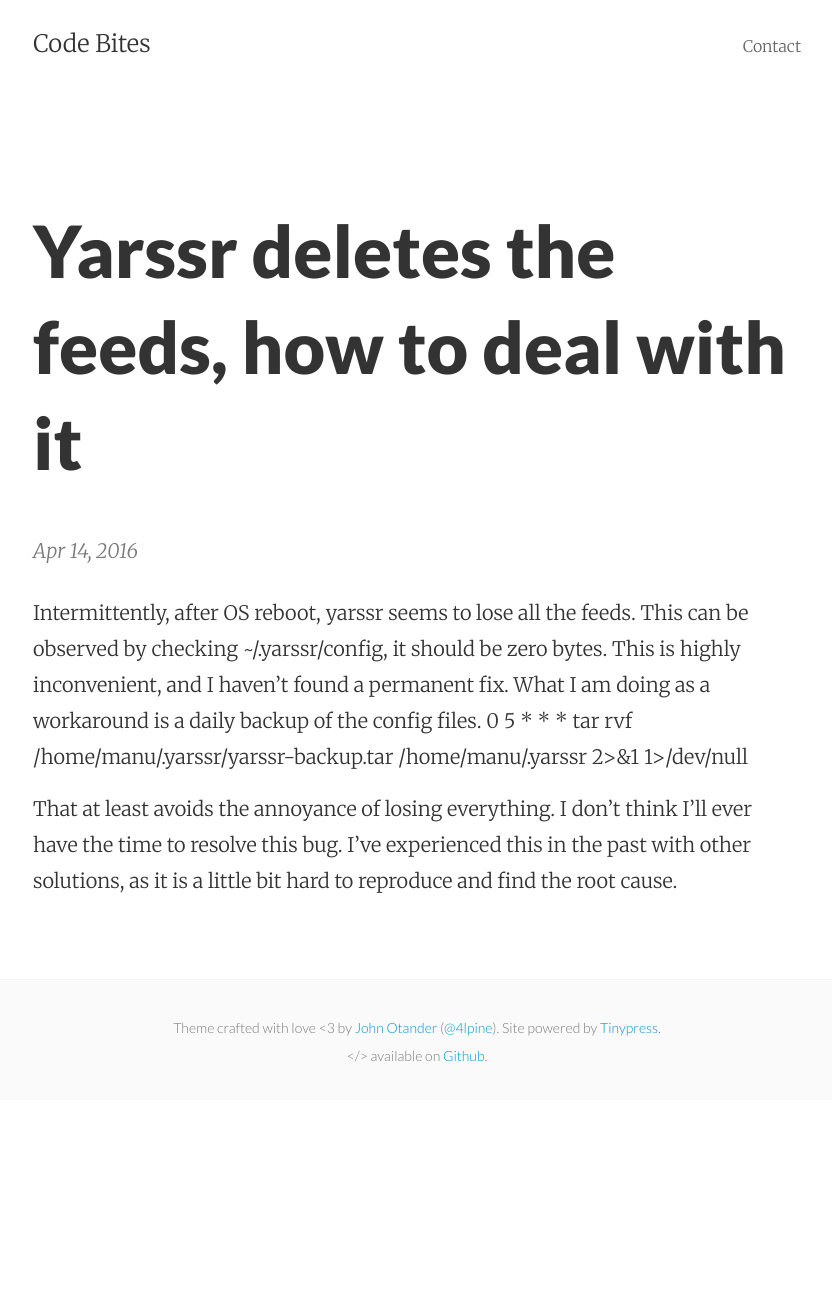
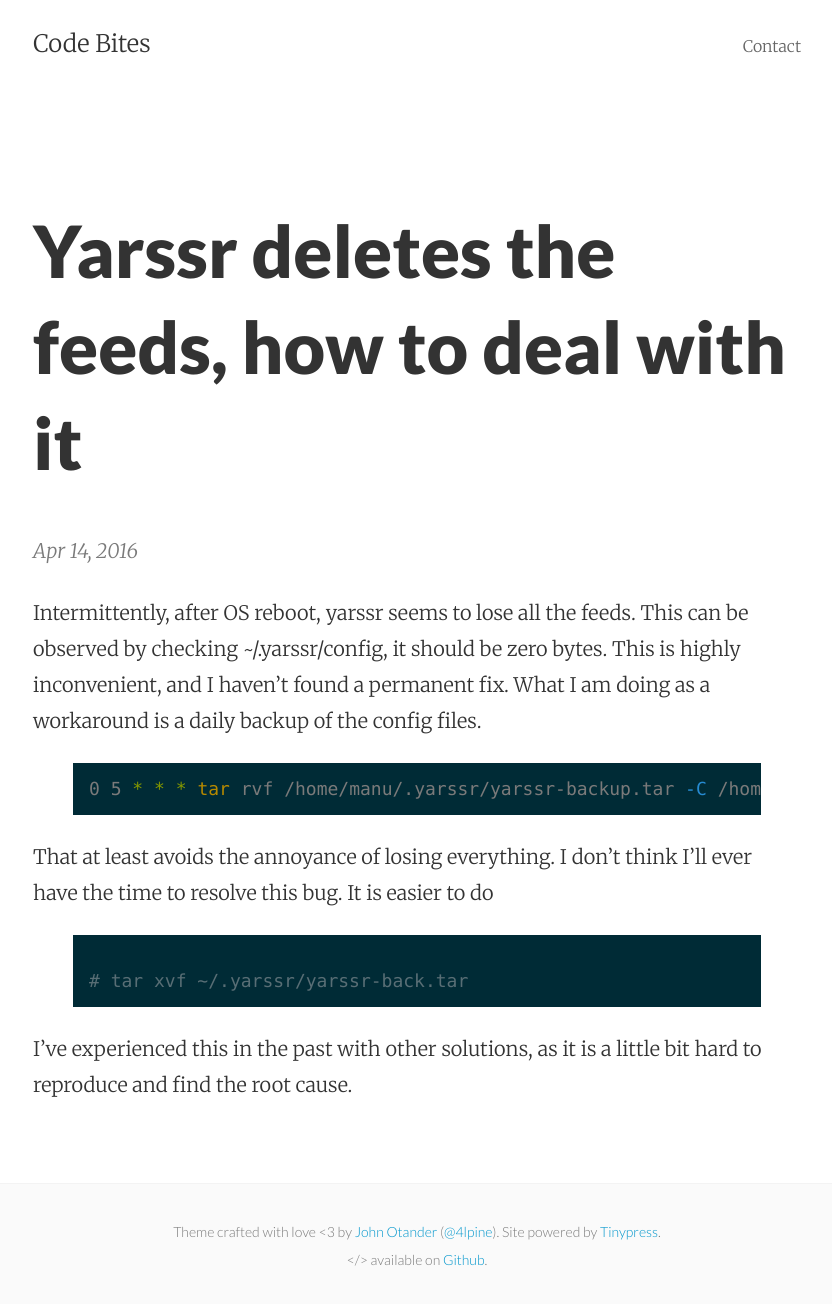
Before and after one commit to emmanuel-galindo/emmanuel-galindo.github.io, a Jekyll site: the page built from _posts/2016-04-14-yarssr-deletes-the-feeds-how-to-deal-with-it.markdown, in a window 1280 px wide. Shown: the whole page, without its empty margins (223-1055 px from the left). Built offline with Jekyll 4.4.1, drawn with Linux system fonts in a browser that asks for light colours; before the commit the page ends 1100 px from its top, so only the background shows below that.

Commit message:
Post update: Yarssr deletes the feeds, how to deal with it

```diff
--- a/_posts/2016-04-14-yarssr-deletes-the-feeds-how-to-deal-with-it.markdown
+++ b/_posts/2016-04-14-yarssr-deletes-the-feeds-how-to-deal-with-it.markdown
@@ -5,7 +5,13 @@
 ---
 Intermittently, after OS reboot, yarssr seems to lose all the feeds. This can be observed by checking ~/.yarssr/config, it should be zero bytes.
 This is highly inconvenient, and I haven't found a permanent fix. What I am doing as a workaround is a daily backup of the config files.
-0 5 * * * tar rvf /home/manu/.yarssr/yarssr-backup.tar /home/manu/.yarssr 2>&1 1>/dev/null
+{% highlight shell %}
+0 5 * * * tar rvf /home/manu/.yarssr/yarssr-backup.tar -C /home/manu/.yarssr/ . 2>&1 1>/dev/null
+{% endhighlight %}
 
-That at least avoids the annoyance of losing everything. I don't think I'll ever have the time to resolve this bug.
+That at least avoids the annoyance of losing everything. I don't think I'll ever have the time to resolve this bug. It is easier to do
+{% highlight shell %}
+# tar xvf ~/.yarssr/yarssr-back.tar
+{% endhighlight %}
+
 I've experienced this in the past with other solutions, as it is a little bit hard to reproduce and find the root cause.
```
